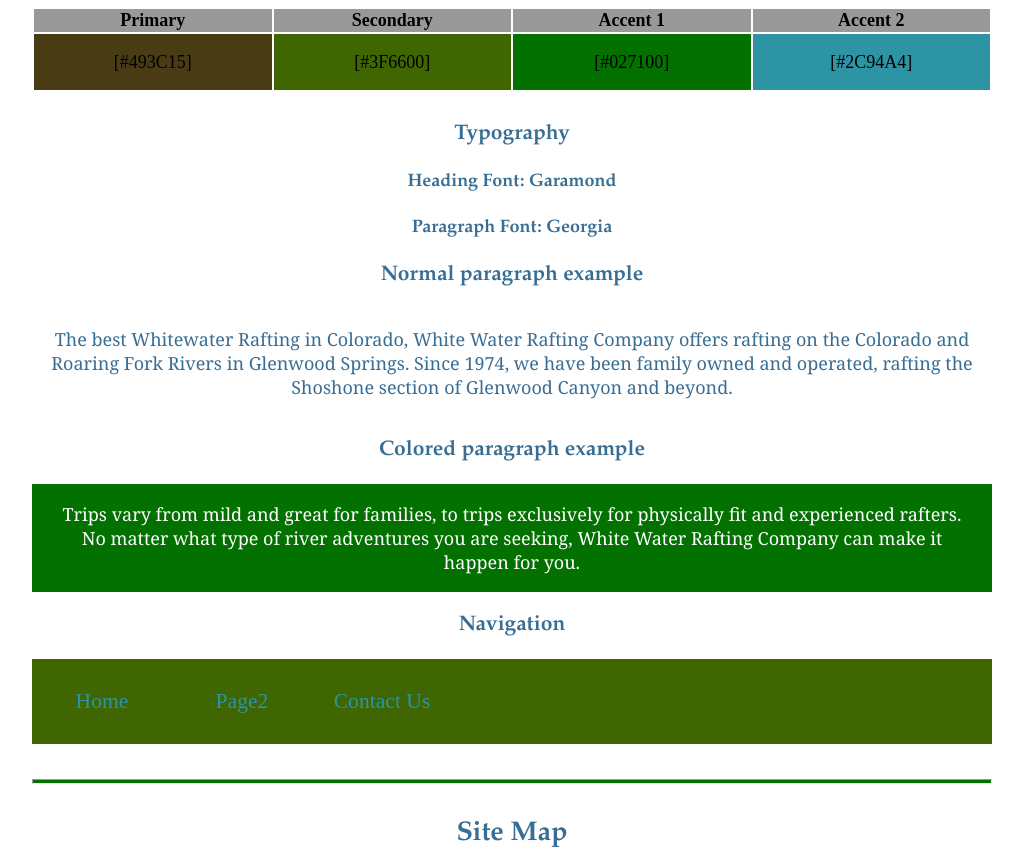
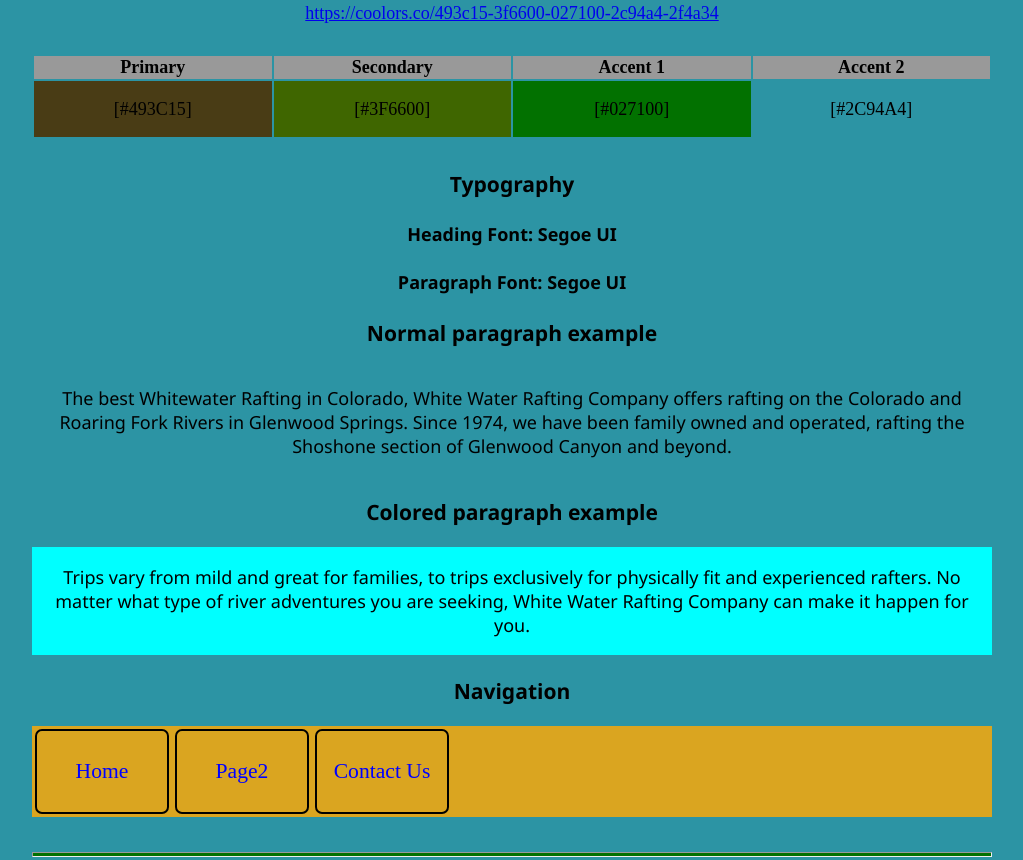
Before and after one commit to JonathanStarks/wwr, a plain HTML site: page site-plan-rafting.html in a window 1280 px wide. Shown: the part 1525-2385 px from the top of the page, without its empty margins (128-1151 px from the left). Drawn offline with Linux system fonts and the light colour scheme; a web font is replaced by a local one.

Commit message:
started making the site plan match the home page

```diff
--- a/site-plan-rafting.html
+++ b/site-plan-rafting.html
@@ -69,11 +69,11 @@
     <!-- Choose a font for your paragraphs (body copy) and headlines. What font(s) have you chosen? Think also about which of your colors above you might use for background and font colors. -->
 
     <h4>
-      Heading Font: Garamond
+      Heading Font: Segoe UI
       <!-- change this -->
     </h4>
     <h4>
-      Paragraph Font: Georgia
+      Paragraph Font: Segoe UI
       <!-- change this -->
     </h4>
     <h3>Normal paragraph example</h3>
--- a/styles.css
+++ b/styles.css
@@ -11,23 +11,23 @@ Fonts are separated by a & */
   --accent2-color: #2C94A4;
 
   /* change the values below to your chosen font(s) */
-  --heading-font: Garamond;
-  --paragraph-font: Georgia;
+  --heading-font: Segoe UI;
+  --paragraph-font: Segoe UI;
 
   /* these colors below should be chosen from among your palette colors above */
-  --headline-color-on-white: #396E94;  /* headlines on a white background */
-  --headline-color-on-color: white; /* headlines on a colored background */
-  --paragraph-color-on-white: #396E94; /* paragraph text on a white background */
-  --paragraph-color-on-color: white; /* paragraph text on a colored background */
-  --paragraph-background-color: #027100  ;
-  --nav-link-color: #2C94A4;
-  --nav-background-color: #3F6600;
-  --nav-hover-link-color: white;
-  --nav-hover-background-color: #493C15;
+  --headline-color-on-white: black;  /* headlines on a white background */
+  --headline-color-on-color: black; /* headlines on a colored background */
+  --paragraph-color-on-white: black; /* paragraph text on a white background */
+  --paragraph-color-on-color: black; /* paragraph text on a colored background */
+  --paragraph-background-color: cyan  ;
+  --nav-link-color: blue;
+  --nav-background-color: goldenrod;
+  --nav-hover-link-color: orange;
+  --nav-hover-background-color: blue;
 }
 
-
 /*  Look around below...but DON'T CHANGE ANYTHING! */
+/*  I changed some stuff... */
 
 body {
   max-width: 960px;
@@ -35,6 +35,7 @@ body {
   padding: 4em;
   font-size: 18px;
   text-align: center;
+  background-color: #2C94A4; /* I added this */
 }
 img {
   display: block;
@@ -111,6 +112,14 @@ nav a {
   min-width: 120px;
   text-decoration: none;
   padding: 10px;
+
+  /* Added the 6 lines below */
+  outline-style: solid;
+  outline-width: 2px;
+  outline-color: black;
+  border-radius: 5px;
+  padding: 8px 5px;
+  margin: 5px;
 }
 nav a:link, nav a:visited {
   color: var(--nav-link-color);
```
